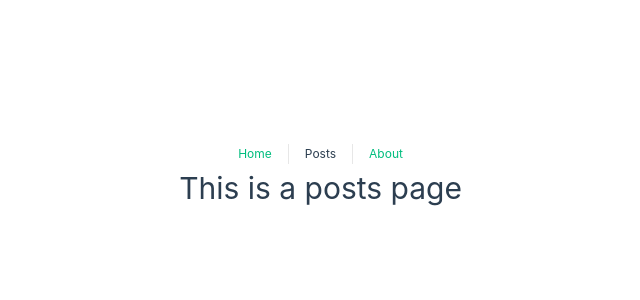
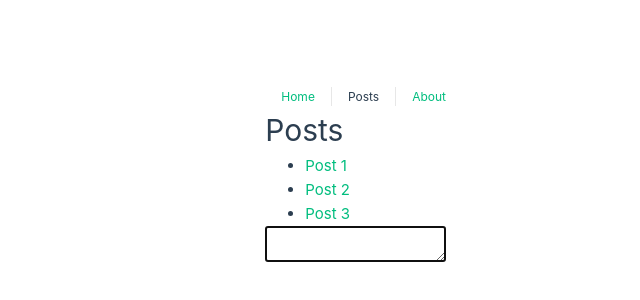
Before and after one commit to Viktorres19/dc-vue-composition-api, a Vue app: page /posts in a window 1280 px wide. Shown: the part 238-538 px from the top of the page, without its empty margins (178-818 px from the left). Built offline with nearby package versions, Linux system fonts and the light colour scheme.

Commit message:
34. $route - Part2

```diff
--- a/src/directives/vAutofocus.js
+++ b/src/directives/vAutofocus.js
@@ -3,4 +3,4 @@ const vAutofocus = {
 		el.focus()
 	}
 }
-export default vAutofocus;
+export default vAutofocus
--- a/src/views/PostDetailView.vue
+++ b/src/views/PostDetailView.vue
@@ -1,6 +1,8 @@
 <template>
   <div class="post-detail">
     <h1>This is a post page</h1>
+    <p>Display the content of post with ID of {{ $route.params.id }} here</p>
+    <p><RouterLink to="/posts">&lt; Back</RouterLink></p>
   </div>
 </template>
 
--- a/src/views/PostsView.vue
+++ b/src/views/PostsView.vue
@@ -1,9 +1,25 @@
 <template>
   <div class="posts">
-    <h1>This is a posts page</h1>
+    <h1>Posts</h1>
+
+    <ul>
+      <li>
+        <RouterLink to="/postDetail/id1">Post 1</RouterLink>
+      </li>
+      <li>
+        <RouterLink to="/postDetail/id2">Post 2</RouterLink>
+      </li>
+      <li>
+        <RouterLink to="/postDetail/id3">Post 3</RouterLink>
+      </li>
+    </ul>
+    <textarea v-autofocus />
   </div>
 </template>
 
-<style>
+<script setup>
+import vAutofocus from '@/directives/vAutofocus'
+</script>
+<style scoped>
 
 </style>
```
